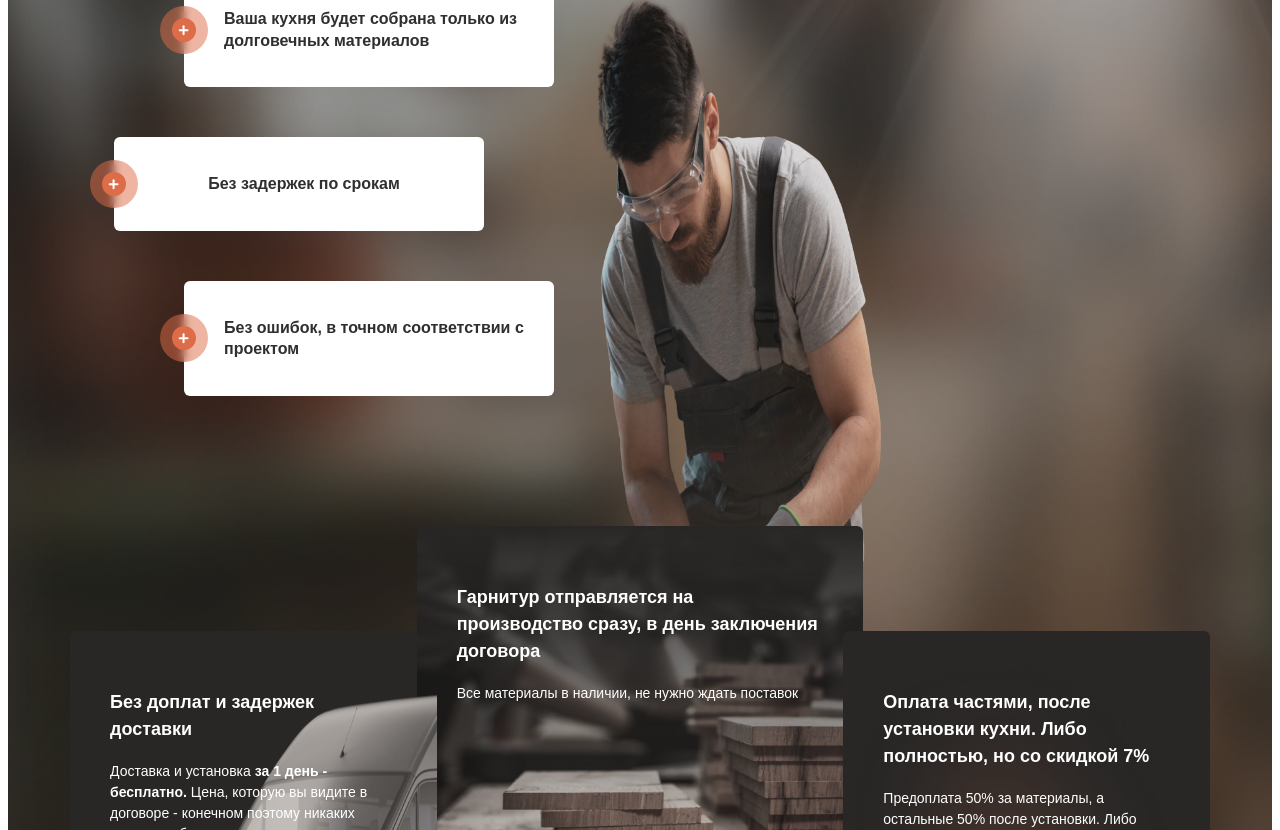
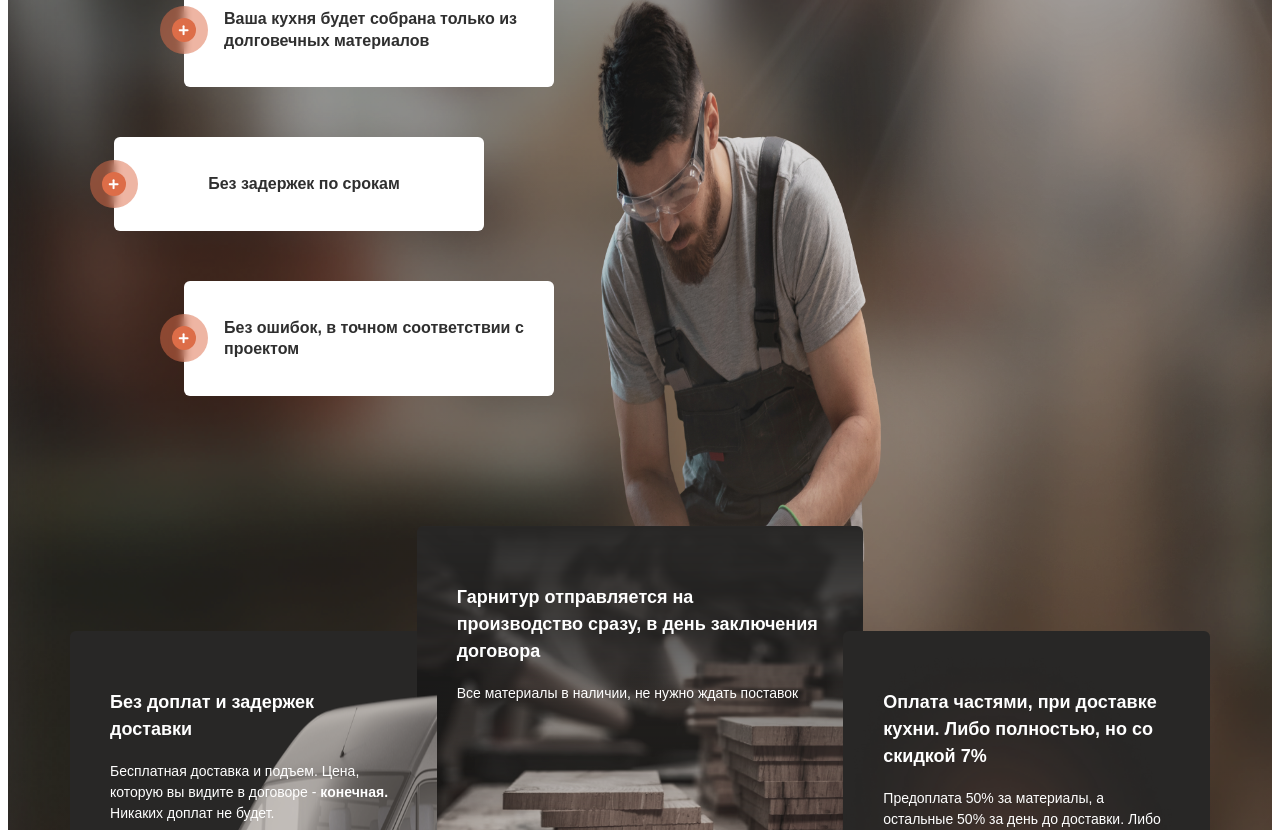
Before and after one commit to ker4ik13/your-kitchen-client, a Next.js app: page /HomePage in a window 1280 px wide. Shown: the part 11170-12000 px from the top of the page. Built offline with nearby package versions, Linux system fonts and the light colour scheme.

Commit message:
fix: правки по тексту

```diff
--- a/src/widgets/WhatsNext/WhatsNext.tsx
+++ b/src/widgets/WhatsNext/WhatsNext.tsx
@@ -75,9 +75,8 @@ const WhatsNext = () => {
                   Без доплат и задержек доставки
                 </p>
                 <p className={styles.cardDescription}>
-                  Доставка и установка <span>за 1 день - бесплатно.</span> Цена,
-                  которую вы видите в договоре - конечном поэтому никаких доплат
-                  не будет
+                  Бесплатная доставка и подъем. Цена, которую вы видите в
+                  договоре - <span>конечная.</span> Никаких доплат не будет.
                 </p>
                 <Image
                   src={gazeel}
@@ -108,8 +107,8 @@ const WhatsNext = () => {
               </div>
               <div className={styles.defaultCard}>
                 <p className={styles.cardTitle}>
-                  Не более, чем через 20 дней привезём и установим гарнитур
-                  бесплатно за 1 день
+                  Не более, чем через 21 день привезём и установим гарнитур за 1
+                  день
                 </p>
                 <Image
                   src={floor}
@@ -122,12 +121,12 @@ const WhatsNext = () => {
             <div className={styles.column}>
               <div className={styles.longCard}>
                 <p className={styles.cardTitle}>
-                  Оплата частями, после установки кухни. Либо полностью, но со
+                  Оплата частями, при доставке кухни. Либо полностью, но со
                   скидкой 7%
                 </p>
                 <p className={styles.cardDescription}>
-                  Предоплата 50% за материалы, а остальные 50% после установки.
-                  Либо предоплата 100% со скидкой 7%
+                  Предоплата 50% за материалы, а остальные 50% за день до
+                  доставки. Либо предоплата 100% со скидкой в 7%
                 </p>
                 <Image
                   src={phone}
```
